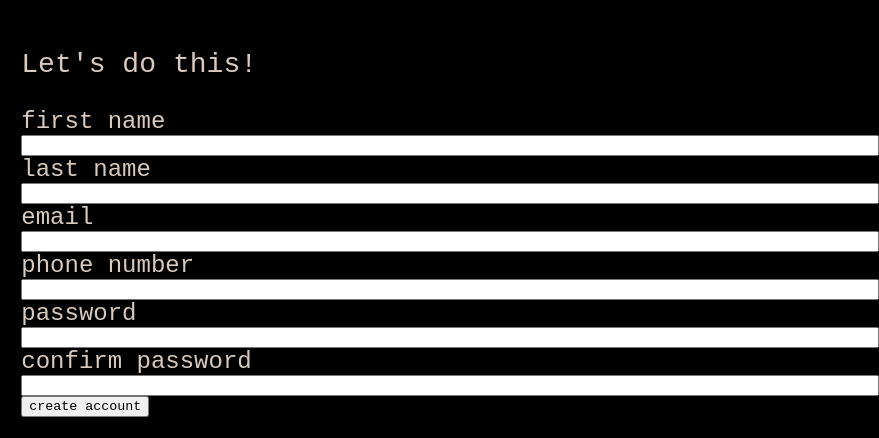
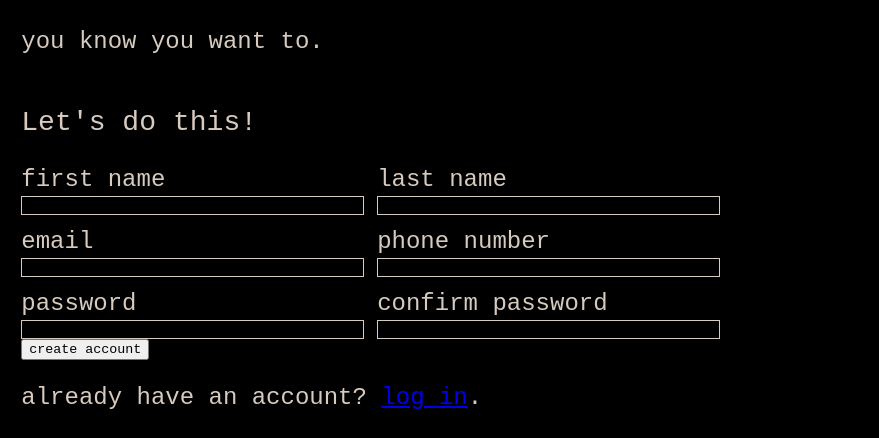
Before and after one commit to amw100/Sign-up-Form, a plain HTML site: page index.html in a window 1280 px wide. Shown: the part 301-739 px from the top of the page, 401-1280 px from the left. Drawn offline with Linux system fonts and the light colour scheme; a web font is replaced by a local one.

Commit message:
Styling and spacing

```diff
--- a/index.html
+++ b/index.html
@@ -1,46 +1,75 @@
 <html lang="en">
   <head>
-  <meta charset="UTF-8">
-  <meta http-equiv="X-UA-Compatible" content="IE=edge">
-  <meta name="viewport" content="width=device-width, initial-scale=1.0">
-  <link rel="stylesheet" media="screen" href="https://fontlibrary.org//face/datalegreya" type="text/css"/>
-  <link rel="stylesheet" href="./style.css">
+    <meta charset="UTF-8" />
+    <meta http-equiv="X-UA-Compatible" content="IE=edge" />
+    <meta name="viewport" content="width=device-width, initial-scale=1.0" />
+    <link
+      rel="stylesheet"
+      media="screen"
+      href="https://fontlibrary.org//face/datalegreya"
+      type="text/css"
+    />
+    <link rel="stylesheet" href="./style.css" />
     <title>Sign-up Form | Aaron Westreich</title>
   </head>
   <body>
     <div class="page">
       <div class="image-box">
         <div class="logo">
-        <img id= "logo-img" src="./images/lemmling_Decorative_flower.svg" alt="a flowery logo">
+          <img
+            id="logo-img"
+            src="./images/lemmling_Decorative_flower.svg"
+            alt="a flowery logo"
+          />
           <p>hello aaron</p>
         </div>
       </div>
       <div class="form-box">
-      <h2>this is not a real online service! this is just a thing aaron made to practice some CSS stuff, make your wildest nightmares come true just by signing up!</h2>
+        <h2>
+          this is not a real online service! this is just a thing aaron made to
+          practice some CSS stuff, make your wildest nightmares come true just
+          by signing up!
+        </h2>
         <p class="you-know">you <em>know</em> you want to.</p>
         <form action="" method="post">
           <div class="inputs">
             <h3>Let's do this!</h3>
             <div class="the-inputs">
+              <div class="input">
                 <label for="first_name">first name</label>
-            <input type="text" name="first_name" id="first_name">
+                <input type="text" name="first_name" id="first_name" />
+              </div>
+              <div class="input">
                 <label for="last_name">last name</label>
-            <input type="text" name="last_name" id="last_name">
+                <input type="text" name="last_name" id="last_name" />
+              </div>
+              <div class="input">
                 <label for="email_addr">email</label>
-            <input type="email" name="email_addr" id="email_addr">
+                <input type="email" name="email_addr" id="email_addr" />
+              </div>
+              <div class="input">
                 <label for="phone">phone number</label>
-            <input type="tel" id="phone" name="phone">
+                <input type="tel" id="phone" name="phone" />
+              </div>
+              <div class="input">
                 <label for="pass">password</label>
-            <input type="password" name="pass" id="pass" required>
+                <input type="password" name="pass" id="pass" required />
+              </div>
+              <div class="input">
                 <label for="confirm-pass">confirm password</label>
-            <input type="password" name="confirm-pass" id="confirm-pass" required>
+                <input
+                  type="password"
+                  name="confirm-pass"
+                  id="confirm-pass"
+                  required
+                />
+              </div>
             </div>
           </div>
           <button type="submit">create account</button>
           <p>already have an account? <a href="#">log in</a>.</p>
         </form>
       </div>
-
     </div>
   </body>
 </html>
--- a/style.css
+++ b/style.css
@@ -65,6 +65,19 @@ body {
 
 .the-inputs {
   display: flex;
-  flex-direction: column;
-  flex-wrap: wrap;
+  flex-flow: row wrap;
+  gap: 1vw;
 }
+
+.input {
+  display: flex;
+  width: 40%;
+  flex-flow: column wrap;
+  gap: 0.25vw;
+}
+
+input {
+  background-color: black;
+  border: 1px solid #d7cabf;
+  color: white;
+}
```
Lines whose indentation alone changed are shown as unchanged.
